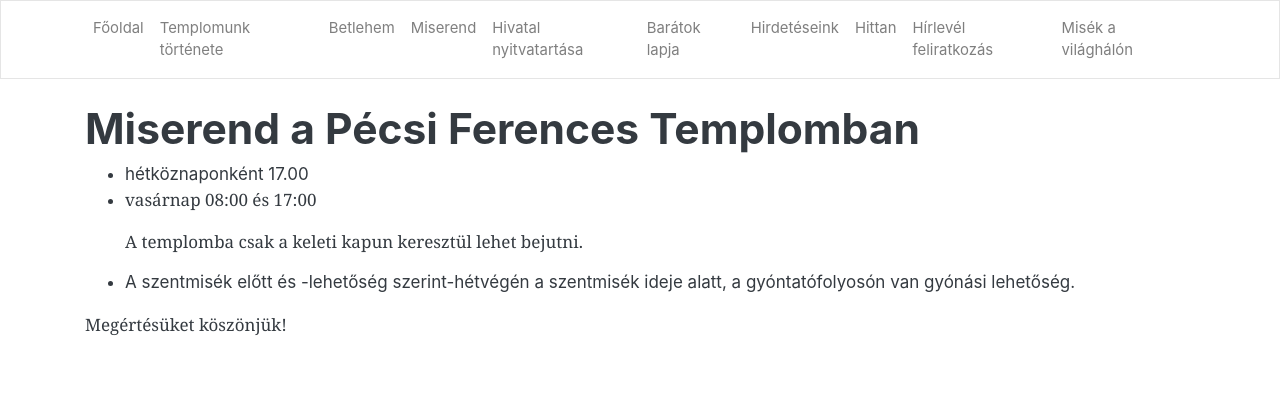
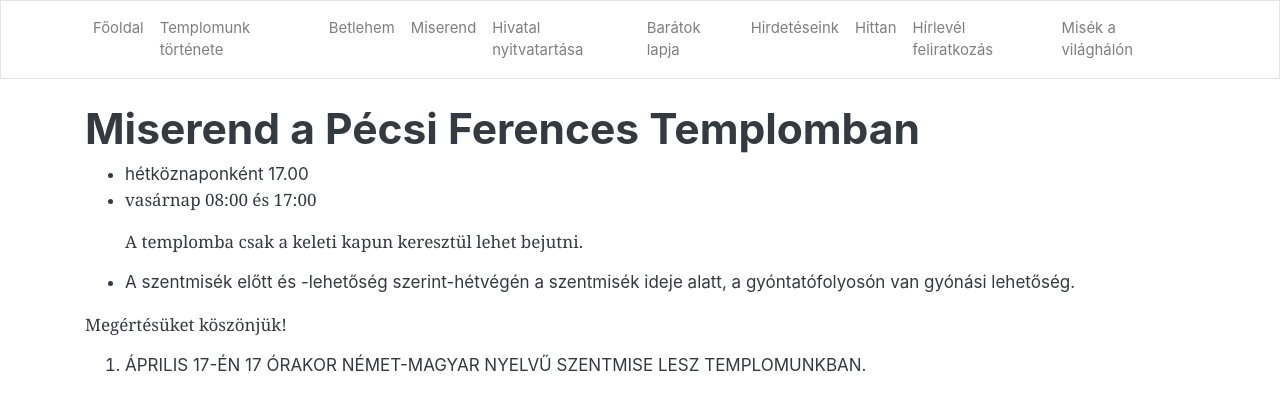
Before and after one commit to pecsi-ferences/pecsi-ferences.github.io, a Jekyll site: the page built from miserend.md, in a window 1280 px wide. Shown: the top 410 px of the page. Built offline with Jekyll 4.4.1, drawn with Linux system fonts in a browser that asks for light colours; nearby versions of some CDN libraries.

Commit message:
Update from Forestry.io Zoltán Dohány updated miserend.md

```diff
--- a/miserend.md
+++ b/miserend.md
@@ -3,7 +3,6 @@ layout: default
 title: Miserend a Pécsi Ferences Templomban
 
 ---
-
 # Miserend a Pécsi Ferences Templomban
 
 * hétköznaponként 17.00
@@ -13,3 +12,5 @@ title: Miserend a Pécsi Ferences Templomban
 * A szentmisék előtt és -lehetőség szerint-hétvégén a szentmisék ideje alatt, a gyóntatófolyosón van gyónási lehetőség.
 
 Megértésüket köszönjük!
+
+2021. ÁPRILIS  17-ÉN  17 ÓRAKOR NÉMET-MAGYAR NYELVŰ SZENTMISE LESZ TEMPLOMUNKBAN.
```
